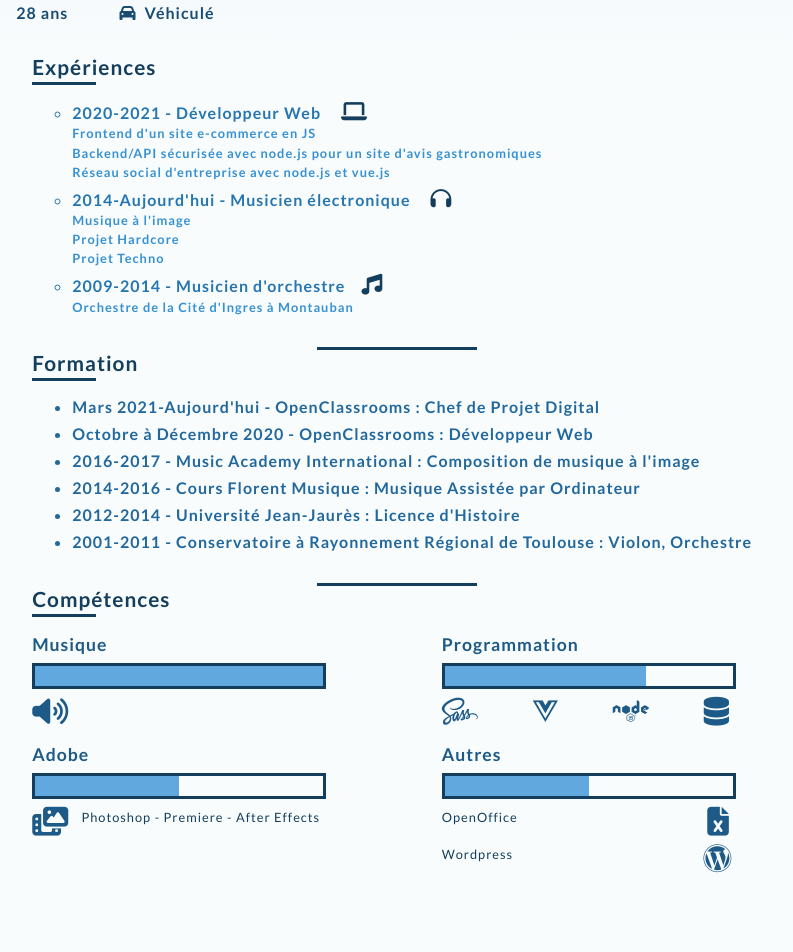
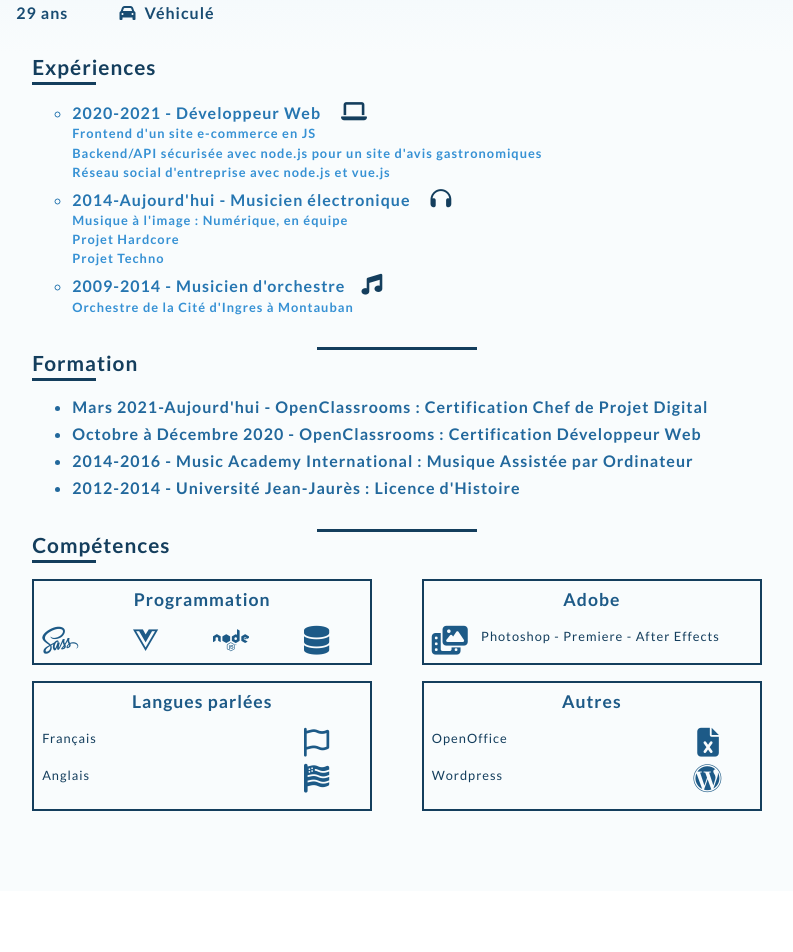
Before and after one commit to JonasSiry/CV, a website: page index.html in a window 1280 px wide. Shown: the part 208-1160 px from the top of the page, without its empty margins (243-1036 px from the left). After the commit the page ends 1131 px from the top, so only its background shows below. Drawn offline with Linux system fonts and the light colour scheme.

Commit message:
administratif

```diff
--- a/index.html
+++ b/index.html
@@ -29,7 +29,7 @@
         <img src="assets/jonas_profil.jpg" id="photo" />
         <div id="headerleftbottom">
           <div class="stats">
-            <p>28 ans</p>
+            <p>29 ans</p>
           </div>
           <div class="iconinfo">
             <i class="fas fa-car"></i>
@@ -39,11 +39,11 @@
       </div>
       <div id="headinfo">
         <h1>Jonas Siry</h1>
-        <h2>Alternance<br />Chef de projet digital</h2>
+        <h2>Employé administratif</h2>
         <!-- <p>CV entièrement réalisé <br />en HTML et CSS</p> -->
       </div>
       <div id="headerright">
-        <p>18 rue de Caumont 31500 Toulouse</p>
+        <p>76A rue de Versoix, Ferney-Voltaire</p>
         <p>06-32-60-65-96</p>
         <p>jonas.siry@gmail.com</p>
         <!-- <a href="https://github.com/JonasSiry">Page GitHub (click)</a> -->
@@ -73,7 +73,7 @@
         <li>
           2014-Aujourd'hui - Musicien électronique
           <i class="fas fa-headphones"></i>
-          <p>Musique à l'image</p>
+          <p>Musique à l'image : Numérique, en équipe</p>
           <p>Projet Hardcore</p>
           <p>Projet Techno</p>
         </li>
@@ -105,20 +105,27 @@
     <section id="formation">
       <h2>Formation</h2>
       <ul>
-        <li>Mars 2021-Aujourd'hui - OpenClassrooms : Chef de Projet Digital</li>
-        <li>Octobre à Décembre 2020 - OpenClassrooms : Développeur Web</li>
         <li>
+          Mars 2021-Aujourd'hui - OpenClassrooms : Certification Chef de Projet
+          Digital
+        </li>
+        <li>
+          Octobre à Décembre 2020 - OpenClassrooms : Certification Développeur
+          Web
+        </li>
+        <!-- <li>
           2016-2017 - Music Academy International : Composition de musique à
           l'image
-        </li>
+        </li> -->
         <li>
-          2014-2016 - Cours Florent Musique : Musique Assistée par Ordinateur
+          2014-2016 - Music Academy International : Musique Assistée par
+          Ordinateur
         </li>
         <li>2012-2014 - Université Jean-Jaurès : Licence d'Histoire</li>
-        <li>
+        <!-- <li>
           2001-2011 - Conservatoire à Rayonnement Régional de Toulouse : Violon,
           Orchestre
-        </li>
+        </li> -->
       </ul>
     </section>
 
@@ -126,19 +133,10 @@
       <h2>Compétences</h2>
       <div id="skills">
         <div class="skills">
-          <h3>Musique</h3>
-          <div class="skillbar">
-            <div id="skillbarinone"></div>
-          </div>
-          <div class="skillicon">
-            <i class="fas fa-volume-up"></i>
-          </div>
-        </div>
-        <div class="skills">
           <h3>Programmation</h3>
-          <div class="skillbar">
+          <!-- <div class="skillbar">
             <div id="skillbarintwo"></div>
-          </div>
+          </div> -->
           <div class="skillicon">
             <i class="fab fa-sass"></i>
             <i class="fab fa-vuejs"></i>
@@ -148,19 +146,43 @@
         </div>
         <div class="skills">
           <h3>Adobe</h3>
-          <div class="skillbar">
+          <!-- <div class="skillbar">
             <div id="skillbarinthree"></div>
-          </div>
+          </div> -->
           <div class="skillicon">
             <i class="fas fa-photo-video"></i>
             <p>Photoshop - Premiere - After Effects</p>
           </div>
         </div>
+        <!-- <div class="skills">
+          <h3>Musique</h3>
+          <div class="skillbar">
+            <div id="skillbarinone"></div>
+          </div>
+          <div class="skillicon">
+            <i class="fas fa-volume-up"></i>
+          </div>
+        </div> -->
+        <div class="skills">
+          <h3>Langues parlées</h3>
+          <div class="skillicon">
+            <div id="skillother">
+              <div id="french">
+                <p>Français</p>
+                <i class="far fa-flag"></i>
+              </div>
+              <div id="english">
+                <p>Anglais</p>
+                <i class="fas fa-flag-usa"></i>
+              </div>
+            </div>
+          </div>
+        </div>
         <div class="skills">
           <h3>Autres</h3>
-          <div class="skillbar">
+          <!-- <div class="skillbar">
             <div id="skillbarinfour"></div>
-          </div>
+          </div> -->
           <div class="skillicon">
             <div id="skillother">
               <div id="wcag">
--- a/sass/main.scss
+++ b/sass/main.scss
@@ -262,40 +262,46 @@ header {
     flex-wrap: wrap;
     justify-content: space-between;
     .skills {
+      border: 2px solid $colormain;
       width: 20rem;
+      margin-top: 1rem;
+      padding: 0.5rem;
       h3 {
         font-weight: bold;
         font-size: 1.1rem;
         color: lighten($colormain, 10%);
-        margin-bottom: 0;
+        margin-bottom: 1rem;
+        margin-top: 0rem;
+        display: flex;
+        justify-content: center;
       }
-      .skillbar {
-        border: 3px solid $colormain;
-        width: 18rem;
-        height: 20px;
-        overflow: hidden;
-        margin: 0.5rem 0 0.5rem 0;
-        #skillbarinone {
-          width: 100%;
-          height: 20px;
-          background: lighten($colormain, 40%);
-        }
-        #skillbarintwo {
-          width: 70%;
-          height: 20px;
-          background: lighten($colormain, 40%);
-        }
-        #skillbarinthree {
-          width: 50%;
-          height: 20px;
-          background: lighten($colormain, 40%);
-        }
-        #skillbarinfour {
-          width: 50%;
-          height: 20px;
-          background: lighten($colormain, 40%);
-        }
-      }
+      // .skillbar {
+      //   border: 3px solid $colormain;
+      //   width: 18rem;
+      //   height: 20px;
+      //   overflow: hidden;
+      //   margin: 0.5rem 0 0.5rem 0;
+      //   #skillbarinone {
+      //     width: 100%;
+      //     height: 20px;
+      //     background: lighten($colormain, 40%);
+      //   }
+      //   #skillbarintwo {
+      //     width: 70%;
+      //     height: 20px;
+      //     background: lighten($colormain, 40%);
+      //   }
+      //   #skillbarinthree {
+      //     width: 50%;
+      //     height: 20px;
+      //     background: lighten($colormain, 40%);
+      //   }
+      //   #skillbarinfour {
+      //     width: 50%;
+      //     height: 20px;
+      //     background: lighten($colormain, 40%);
+      //   }
+      // }
       p {
         font-size: 0.8rem;
         font-weight: 500;
@@ -328,6 +334,18 @@ header {
               position: relative;
               left: 3px;
             }
+          }
+          #french {
+            display: flex;
+            justify-content: space-between;
+            align-items: center;
+            margin-bottom: 0.5rem;
+          }
+          #english {
+            display: flex;
+            justify-content: space-between;
+            align-items: center;
+            margin-bottom: 0.5rem;
           }
         }
       }
```
Also changed, not shown: css/style.css, 1 other file.
